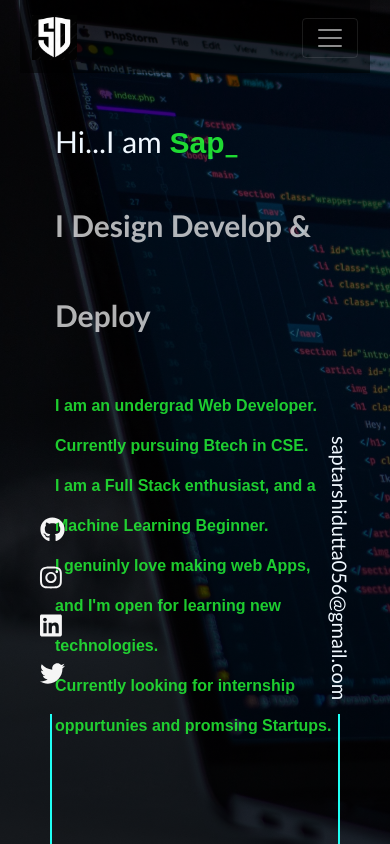
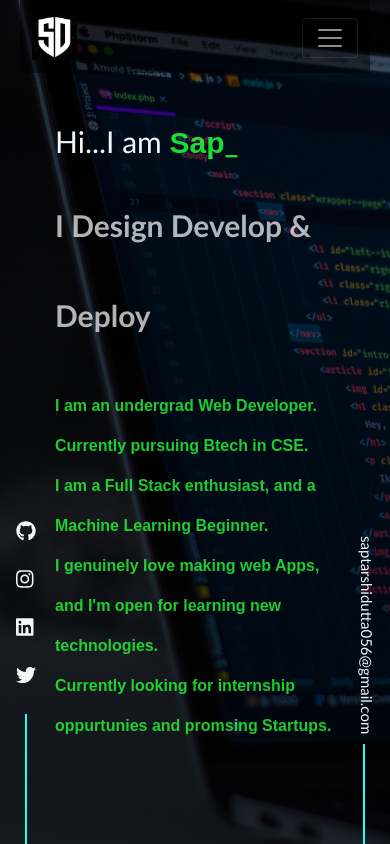
Before and after one commit to sap-tar-shi/Portfolio_2.0, a React (Create React App) app: page / in a window 390 px wide. Built offline with nearby package versions, Linux system fonts and the light colour scheme.

Commit message:
Intro page made responsive

```diff
--- a/src/Components/footer.js
+++ b/src/Components/footer.js
@@ -10,10 +10,10 @@ const Footer = () => {
         <div className='footer'>
             <div className='footer-left'>
                 <div className='socials'>
-                    <a href='https://github.com/sap-tar-shi'><FontAwesomeIcon icon={faGithub} style={{ color: "whitesmoke", fontSize: "25px" }} /><br /></a>
-                    <a href='https://www.instagram.com/__sap_tar_shi__/'><FontAwesomeIcon icon={faInstagram} style={{ color: "whitesmoke", fontSize: "25px" }} /><br /></a>
-                    <a href='https://www.linkedin.com/in/saptarshi-datta-179289186/'><FontAwesomeIcon icon={faLinkedin} style={{ color: "whitesmoke", fontSize: "25px" }} /><br /></a>
-                    <a href='https://twitter.com/_sap_tar_shi_'><FontAwesomeIcon icon={faTwitter} style={{ color: "whitesmoke", fontSize: "25px" }} /><br /></a>
+                    <a href='https://github.com/sap-tar-shi'><FontAwesomeIcon icon={faGithub} style={{ color: "whitesmoke" }} className="social-icons"/><br /></a>
+                    <a href='https://www.instagram.com/__sap_tar_shi__/'><FontAwesomeIcon icon={faInstagram} style={{ color: "whitesmoke" }} className="social-icons"/><br /></a>
+                    <a href='https://www.linkedin.com/in/saptarshi-datta-179289186/'><FontAwesomeIcon icon={faLinkedin} style={{ color: "whitesmoke" }} className="social-icons"/><br /></a>
+                    <a href='https://twitter.com/_sap_tar_shi_'><FontAwesomeIcon icon={faTwitter} style={{ color: "whitesmoke" }} className="social-icons"/><br /></a>
                 </div>
                 <div class="vl-l"></div>
             </div>
--- a/src/Styles/App.css
+++ b/src/Styles/App.css
@@ -36,6 +36,10 @@ color: rgb(32, 255, 244);
     left: 0;
   }
 
+.social-icons{
+  font-size: 25px;
+}
+
 .vl-l {
 border-left: 2px solid rgb(32, 255, 244);
 height: 130px;
@@ -65,3 +69,25 @@ position: fixed;
 bottom: 0;
 right: 0;
 }
+
+@media only screen and (max-width: 650px) {
+  .social-icons{
+    font-size: 20px;
+  }
+  .socials{
+    margin-left: 16px;
+  }
+  .vl-l{
+    margin-left: 25px;
+  }
+  .vert-mail{
+    margin-right: 12px;
+    font-size: 15px;
+    bottom: 13%;
+    }
+
+    .vl-r {
+    margin-right: 25px;
+    height: 100px;
+    }
+}
--- a/src/intro.js
+++ b/src/intro.js
@@ -34,7 +34,7 @@ const Intro = () => {
                 I am an undergrad Web Developer.
                 Currently pursuing Btech in CSE.<br />
                 I am a Full Stack enthusiast, and a Machine Learning Beginner.<br />
-                I genuinly love making web Apps, and I'm open for learning new technologies.<br />
+                I genuinely love making web Apps, and I'm open for learning new technologies.<br />
                 Currently looking for internship oppurtunies and promsing Startups.<br />
             </p>
         </div>
```
